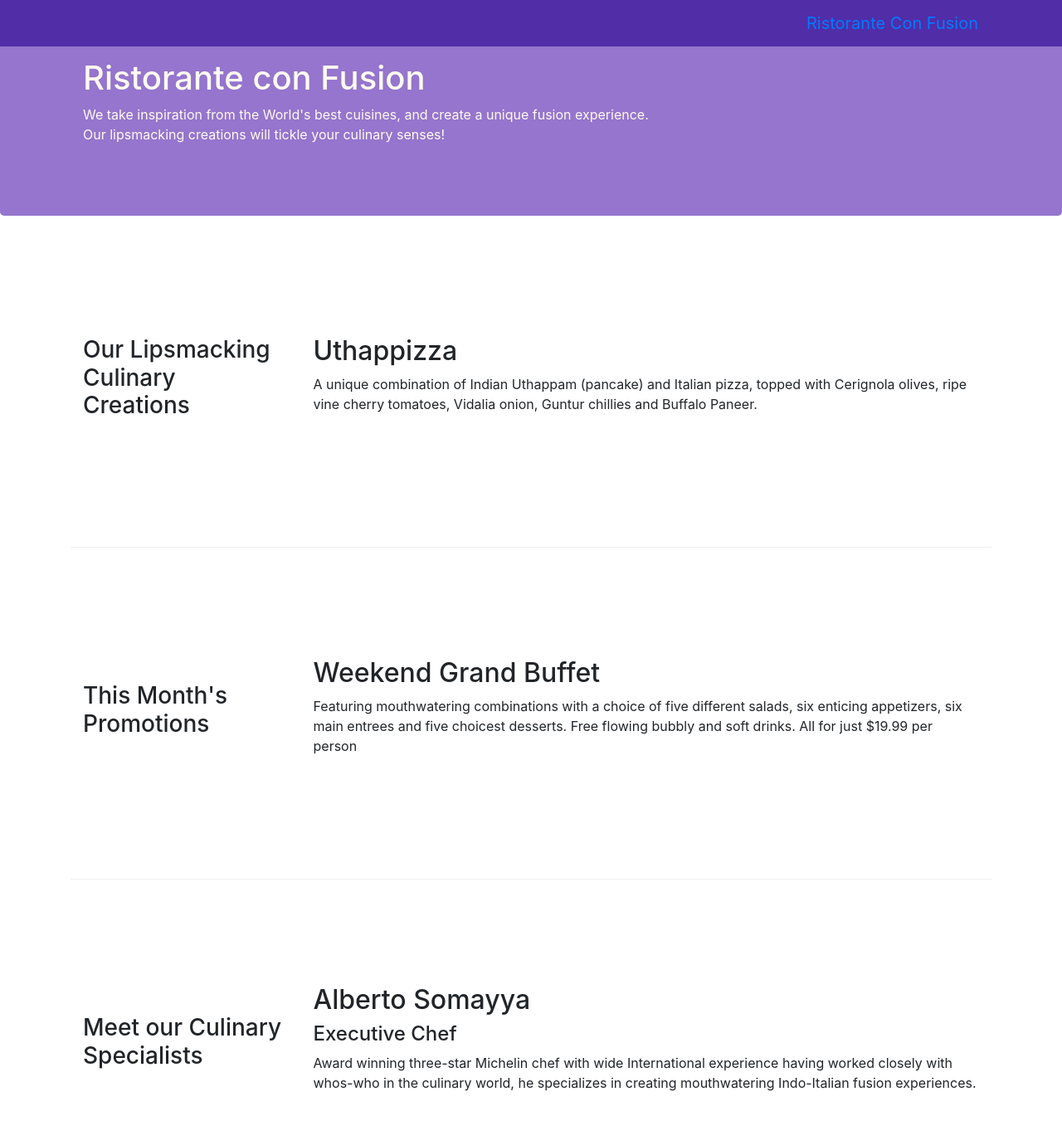
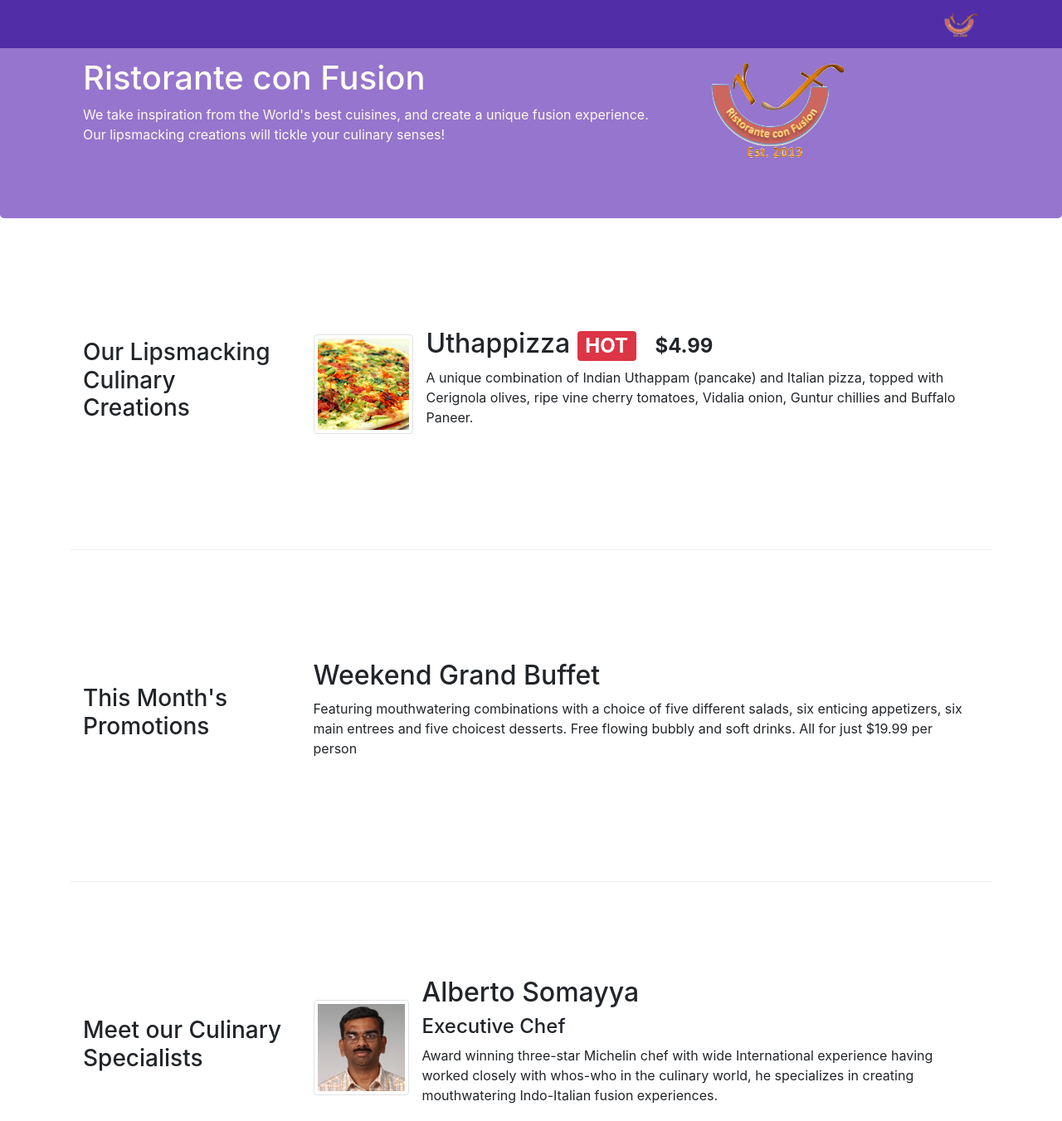
Before and after one commit to MahmudHasanMenon/Bootstrap_web_project, a website: page index.html in a window 1280 px wide. Shown: the top 1351 px of the page at 83% size. Drawn offline with nearby package versions, Linux system fonts and the light colour scheme.

Commit message:
Alerting users

```diff
--- a/index.html
+++ b/index.html
@@ -21,7 +21,7 @@
 		 <button class="navbar-toggler" type="button" data-toggle="collapse" data-target="#Navbar">
                 <span class="navbar-toggler-icon"></span>
             </button>
-           <a class="navbar-brand" href="#">Ristorante Con Fusion</a>
+    <a class="navbar-brand" href="#"><img src="img/logo.png" height="30" width="41"></a>
 		    <div class="collapse navbar-collapse" id="Navbar">
                 <ul class="navbar-nav">
                      <li class="nav-item active"><a class="nav-link" href="#"><span class="fa fa-home fa-lg"></span> Home</a></li>
@@ -41,6 +41,9 @@
                     <p>We take inspiration from the World's best cuisines, and create a unique fusion experience. Our lipsmacking creations will tickle your culinary senses!</p>
                 </div>
                 <div class="col col-sm">
+				<div class="col col-sm align-self-center">
+                    <img src="img/logo.png" class="img-fluid">
+                </div>
                 </div>
             </div>
         </div>
@@ -52,9 +55,18 @@
                 <h3>Our Lipsmacking Culinary Creations</h3>
             </div>
             <div  class="col-sm  col-md   flex-first">
-                <h2>Uthappizza</h2>
-                <p>A unique combination of Indian Uthappam (pancake) and Italian pizza, topped with Cerignola olives, ripe vine cherry tomatoes, Vidalia onion, Guntur chillies and Buffalo Paneer.</p>
-            </div>
+			 <div class="media">
+                    <img class="d-flex mr-3 img-thumbnail align-self-center"
+                         src="img/uthappizza.png" alt="Uthappizza">
+                    <div class="media-body">
+                        <h2 class="mt-0">Uthappizza <span class="badge badge-danger">HOT</span>  <span class="badge badge-pill badge-default">$4.99</span></h2>
+                        <p class="hidden-xs-down">A unique combination of Indian Uthappam (pancake) and
+                          Italian pizza, topped with Cerignola olives, ripe vine
+                          cherry tomatoes, Vidalia onion, Guntur chillies and
+                          Buffalo Paneer.</p>
+                    </div>
+                </div>
+                   </div>
         </div>
 
 
@@ -73,10 +85,21 @@
                 <h3>Meet our Culinary Specialists</h3>
             </div>
             <div  class="col-sm  col-md   flex-first">
-                <h2>Alberto Somayya</h2>
-                <h4>Executive Chef</h4>
-                <p>Award winning three-star Michelin chef with wide International experience having worked closely with whos-who in the culinary world, he specializes in creating mouthwatering Indo-Italian fusion experiences. </p>
-            </div>
+			 <div class="media">
+                    <img class="d-flex mr-3 img-thumbnail align-self-center"
+                         src="img/alberto.png" alt="Alberto Somayya">
+                    <div class="media-body">
+                        <h2 class="mt-0">Alberto Somayya</h2>
+                        <h4>Executive Chef</h4>
+                        <p class="hidden-xs-down">Award winning three-star Michelin chef with wide
+                         International experience having worked closely with
+                         whos-who in the culinary world, he specializes in
+                          creating mouthwatering Indo-Italian fusion experiences.
+                         </p>
+                    </div>
+                </div>
+
+                 </div>
         </div>
     </div>
 
```
Also changed, not shown: aboutus.html (+4 -1 lines), contactus.html (+4 -1 lines), img/alberto.png (added), img/buffet.png (added), img/logo.png (added), img/uthappizza.png (added), 4 other files.
